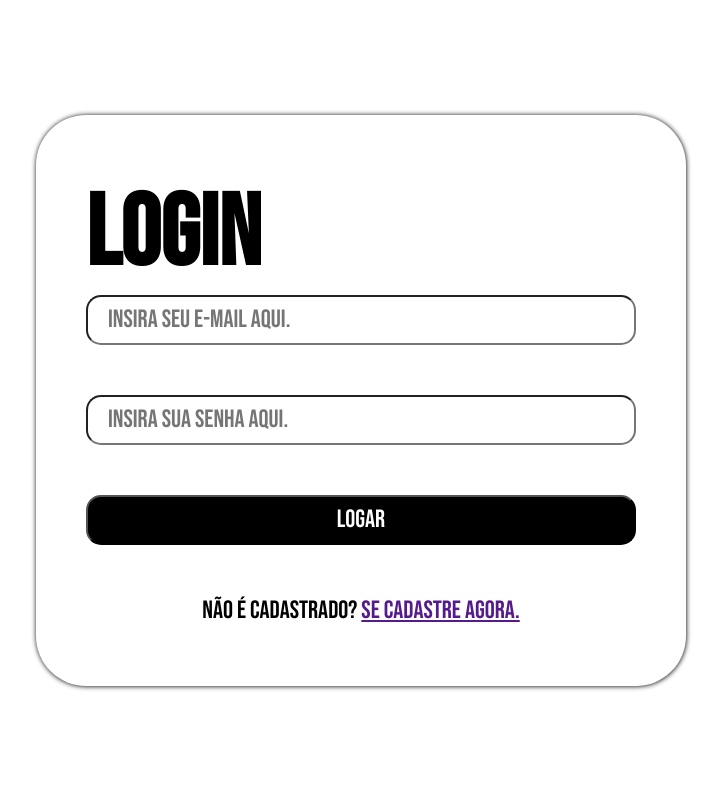
After one commit to pedromelomatos/cadastro-mysql, a Python web app: template website/templates/index.html in a window 1280 px wide. The commit adds this page. Shown: the whole page, without its empty margins (279-1000 px from the left). Run offline with Jinja, Linux system fonts and the light colour scheme; the template is opened without the code that fills it, so the values that code supplies are empty.

Commit message:
reorganizando arquivos

```diff
--- /dev/null
+++ b/website/templates/index.html
@@ -0,0 +1,29 @@
+<!DOCTYPE html>
+<html lang="pt-br">
+<head>
+    <meta charset="UTF-8">
+    <meta name="viewport" content="width=device-width, initial-scale=1.0">
+    <title>Login</title>
+    <link rel="preconnect" href="https://fonts.googleapis.com">
+    <link rel="preconnect" href="https://fonts.gstatic.com" crossorigin>
+    <link href="https://fonts.googleapis.com/css2?family=Bebas+Neue&display=swap" rel="stylesheet">
+    <link rel="stylesheet" href="../static/style.css">
+
+</head>
+<body>
+    <div id="caixacentral">
+        <h2 class="titulo">Login</h2>
+        <form action="">
+            <input type="email" name="email" id="email" class="caixainput" placeholder="Insira seu e-mail aqui.">
+            <input type="password" name="senha" id="senha" class="caixainput" placeholder="Insira sua senha aqui.">
+            <button class="caixainput">LOGAR</button>
+        </form>
+        <div class="texto">
+        <span>Não é cadastrado? <a href="">Se cadastre agora.</a></span>
+        </div>
+    </div>
+
+
+
+</body>
+</html>
```
Also changed, not shown: website/templates/cadastro.html (renamed from index.html, +3 -4 lines), website/static/style.css (renamed from style.css).
